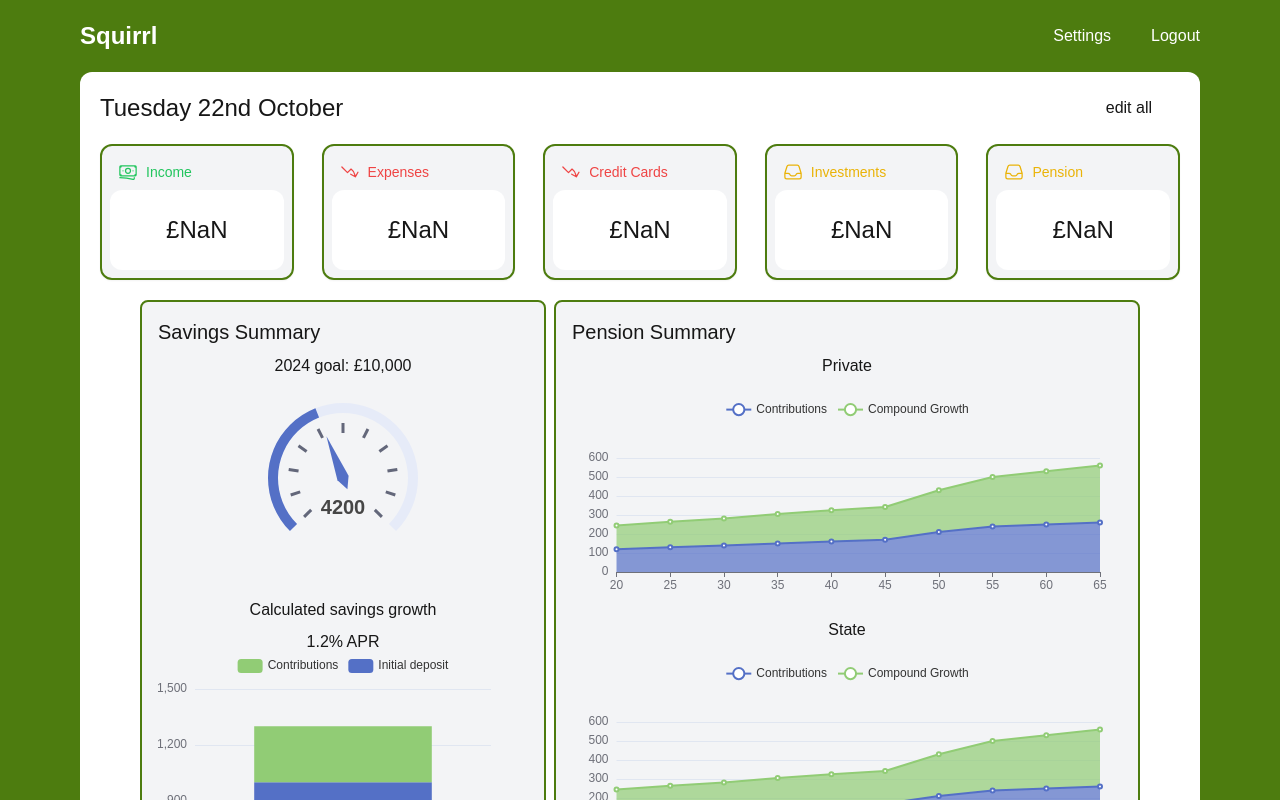
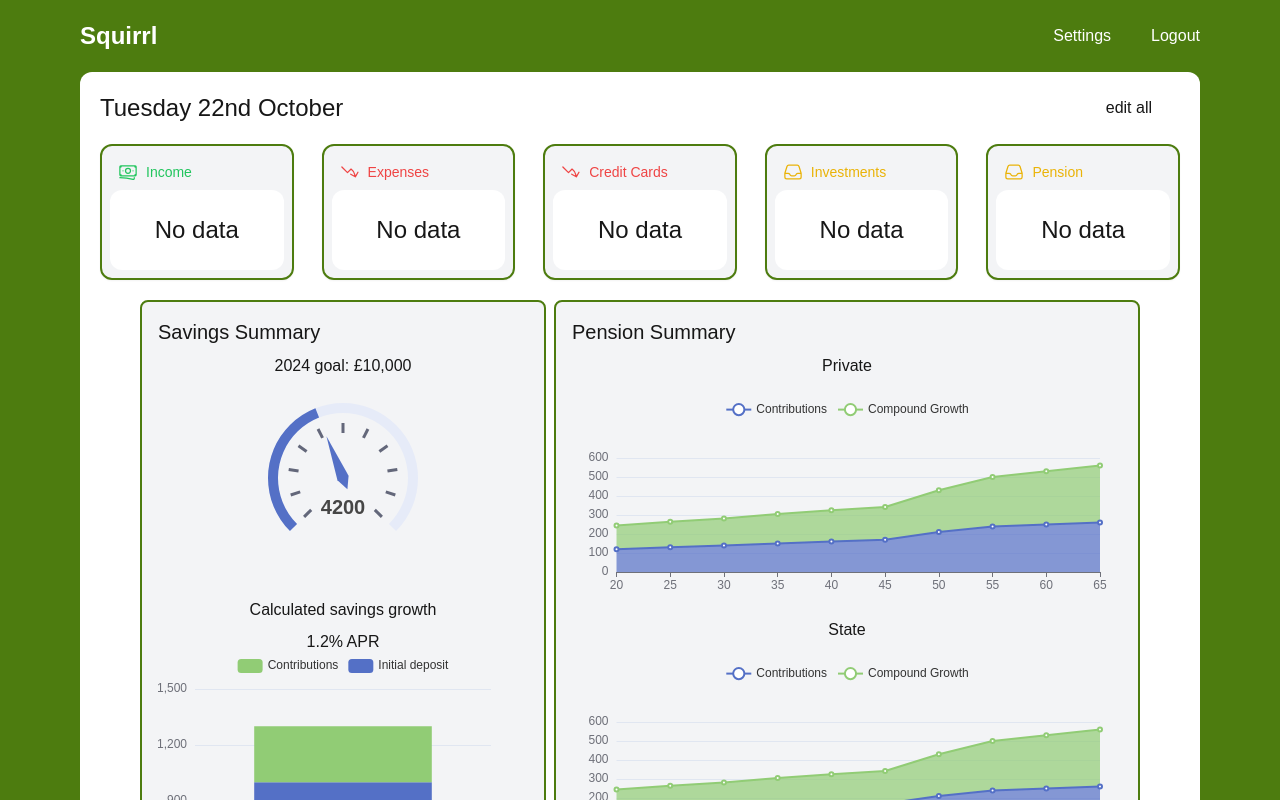
Before and after one commit to lampenny/squirrl, a Next.js app: page /dashboard in a window 1280 px wide. Shown: the top 800 px of the page. Built offline with nearby package versions, Linux system fonts and the light colour scheme; a web font is replaced by a local one.

Commit message:
Small fixes

```diff
--- a/src/app/register/page.tsx
+++ b/src/app/register/page.tsx
@@ -2,7 +2,7 @@ import Link from 'next/link'
 import { Button } from '../ui/button'
 import RegisterForm from '../ui/register/registerform'
 
-export default function Home() {
+export default function RegisterPage() {
   return (
     <div className="flex flex-col items-center justify-items-center min-h-screen p-8 pb-20 gap-16 sm:p-20">
       <div className="md:text-2xl font-bold">
--- a/src/app/ui/dashboard/card.tsx
+++ b/src/app/ui/dashboard/card.tsx
@@ -67,7 +67,9 @@ export function Card({
           className={`
          sm:truncate rounded-xl bg-white sm:px-4 sm:py-6 sm:text-center text-xs lg:text-2xl`}
         >
-          £{Number(value).toLocaleString('en-US')}
+          {Number(value)
+            ? `£${Number(value).toLocaleString('en-US')}`
+            : 'No data'}
         </p>
       )}
       {/* <div className="hidden sm:flex flex-row gap-2 text-xs lg:text-base text-gray-400 items-center place-content-end pt-3">
```
